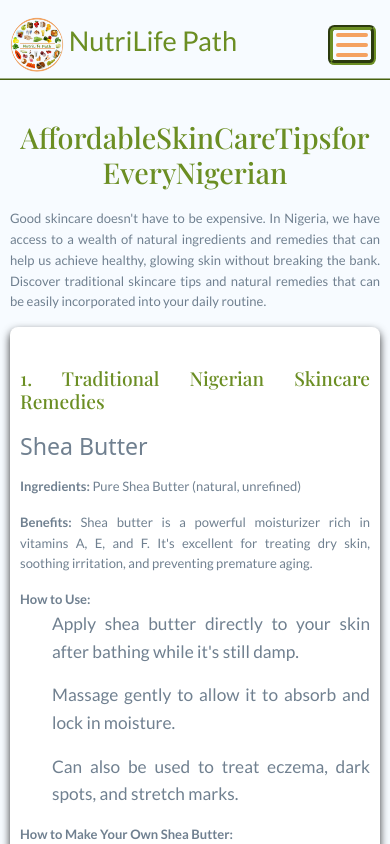
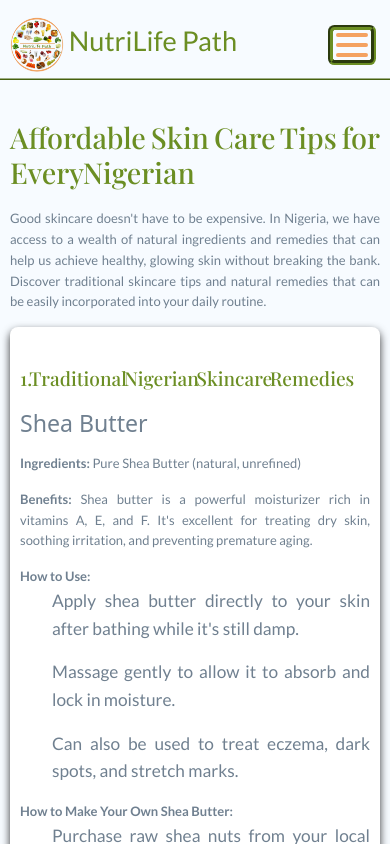
Before and after one commit to Esther20056/NutriLifePath, a React (Create React App) app: page /skincare in a window 390 px wide. Shown: the top 844 px of the page. Built offline with nearby package versions, Linux system fonts and the light colour scheme; a web font is replaced by a local one.

Commit message:
another commit

```diff
--- a/src/ComponentsOne/Style/HealthyLivingTips.css
+++ b/src/ComponentsOne/Style/HealthyLivingTips.css
@@ -245,12 +245,12 @@ ul li strong {
 @media (max-width: 480px) {
   .hlt-container h1 {
     font-size: 1.6rem;
-    text-align: center;
+    /* text-align: center; */
   }
 
   .hlt-container h2 {
     font-size: 1.4rem;
-    word-spacing: -0rem !important;
+    word-spacing: -0.45rem !important;
   }
 
   .hlt-container p,
@@ -283,7 +283,7 @@ ul li strong {
 
   ul li {
     font-size: 12px;
-    margin-bottom: 6px; /* Reduce space between list items */
+    margin-bottom: 6px;
   }
 
   .hlt-footer {
```
